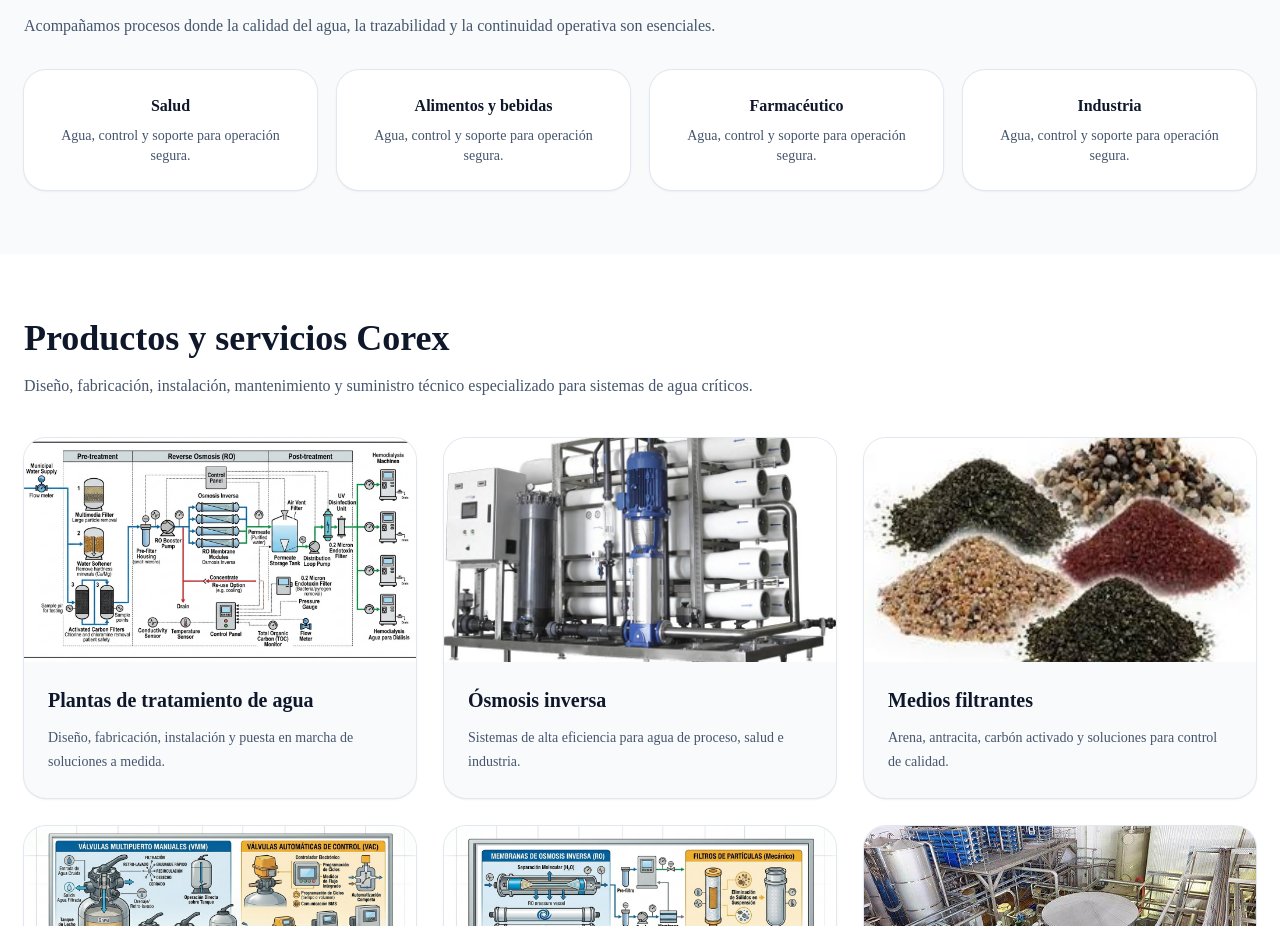
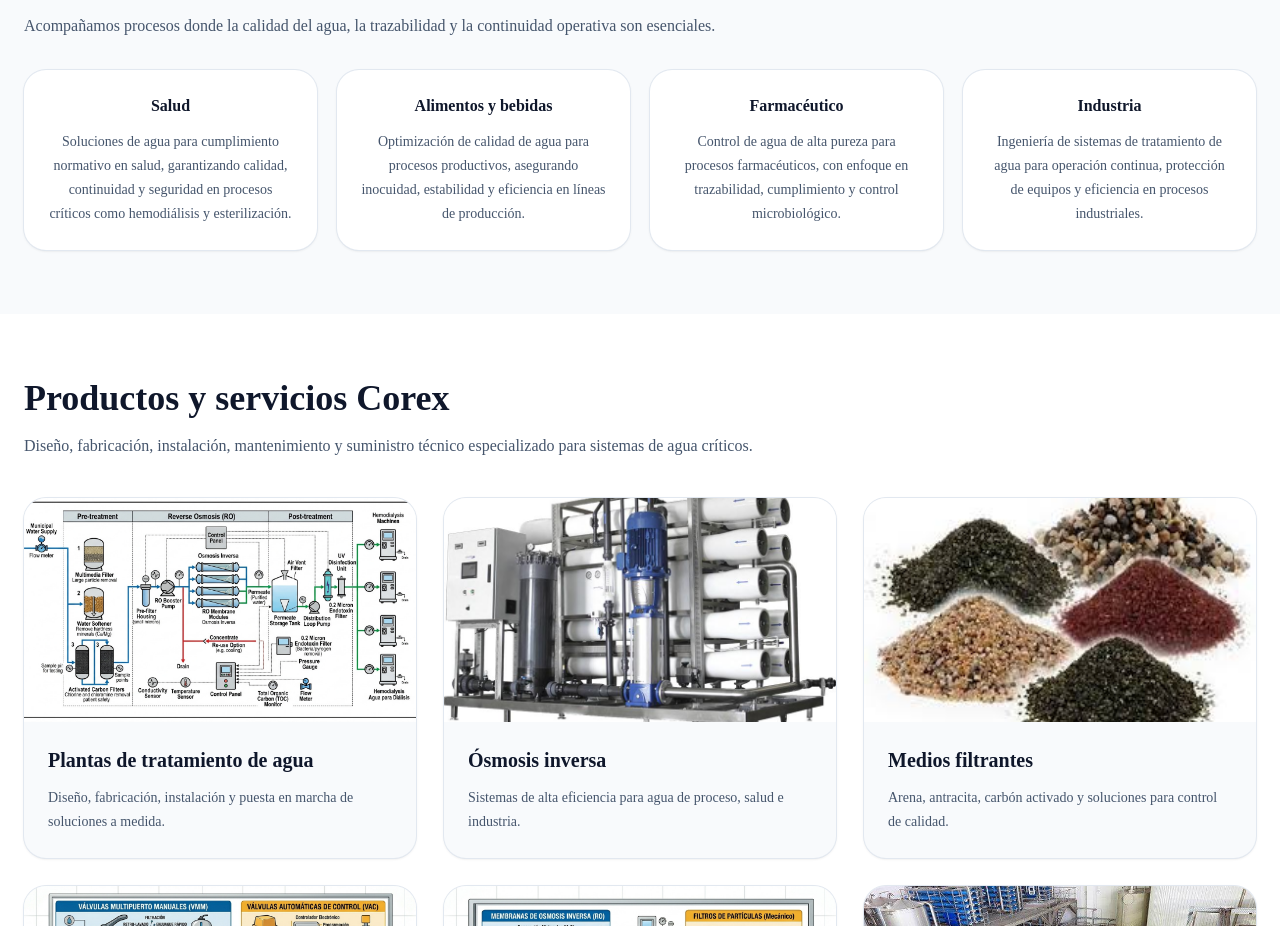
Before and after one commit to alexander2alvarez1983/corex-web, a Next.js app: page / in a window 1280 px wide. Shown: the part 852-1778 px from the top of the page. Built offline with nearby package versions, Linux system fonts and the light colour scheme.

Commit message:
Corrige textos sectoriales Corex

```diff
--- a/app/page.tsx
+++ b/app/page.tsx
@@ -39,6 +39,17 @@ export default function Page() {
     "Industria",
   ];
 
+  const sectorDescriptions: Record<string, string> = {
+    Salud:
+      "Soluciones de agua para cumplimiento normativo en salud, garantizando calidad, continuidad y seguridad en procesos críticos como hemodiálisis y esterilización.",
+    "Alimentos y bebidas":
+      "Optimización de calidad de agua para procesos productivos, asegurando inocuidad, estabilidad y eficiencia en líneas de producción.",
+    Farmacéutico:
+      "Control de agua de alta pureza para procesos farmacéuticos, con enfoque en trazabilidad, cumplimiento y control microbiológico.",
+    Industria:
+      "Ingeniería de sistemas de tratamiento de agua para operación continua, protección de equipos y eficiencia en procesos industriales.",
+  };
+
   const benefits = [
     "Ingeniería para procesos donde fallar no es una opción.",
     "Integración de instrumentación, control y monitoreo.",
@@ -74,6 +85,7 @@ export default function Page() {
               Soluciones integrales de tratamiento de agua, ósmosis inversa y control
               para sectores donde la continuidad operativa es vital.
             </p>
+
             <div className="mt-8 flex flex-col gap-4 sm:flex-row">
               <a
                 href="https://wa.me/573148835602?text=Hola%20Corex%20Systems,%20quiero%20una%20cotizacion."
@@ -137,8 +149,8 @@ export default function Page() {
               className="rounded-3xl bg-white p-6 text-center shadow-sm ring-1 ring-slate-200 transition hover:-translate-y-1 hover:shadow-xl"
             >
               <h3 className="font-black text-slate-900">{sector}</h3>
-              <p className="mt-2 text-sm text-slate-600">
-                Agua, control y soporte para operación segura.
+              <p className="mt-3 text-sm leading-6 text-slate-600">
+                {sectorDescriptions[sector]}
               </p>
             </div>
           ))}
```
Lines whose indentation alone changed are shown as unchanged.
